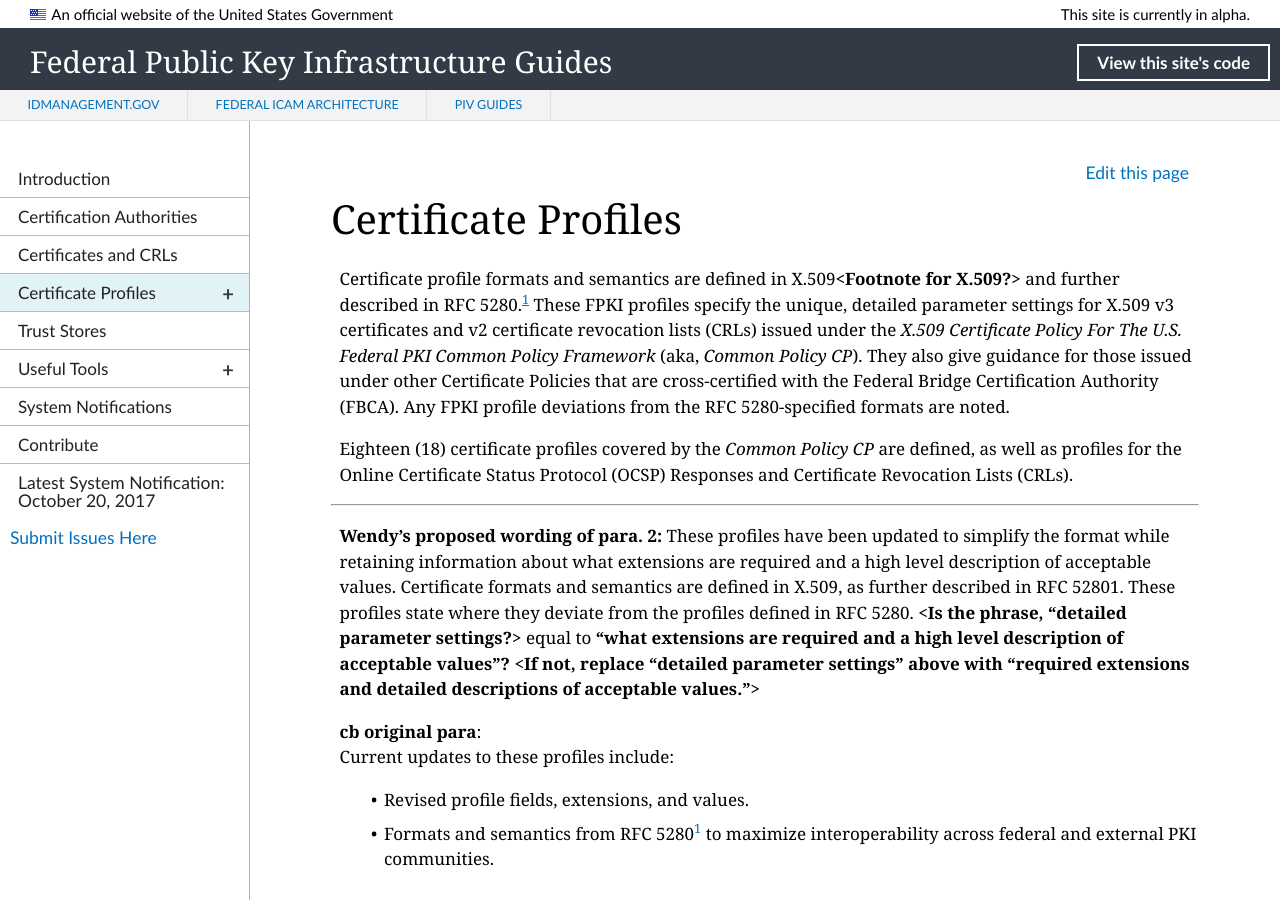
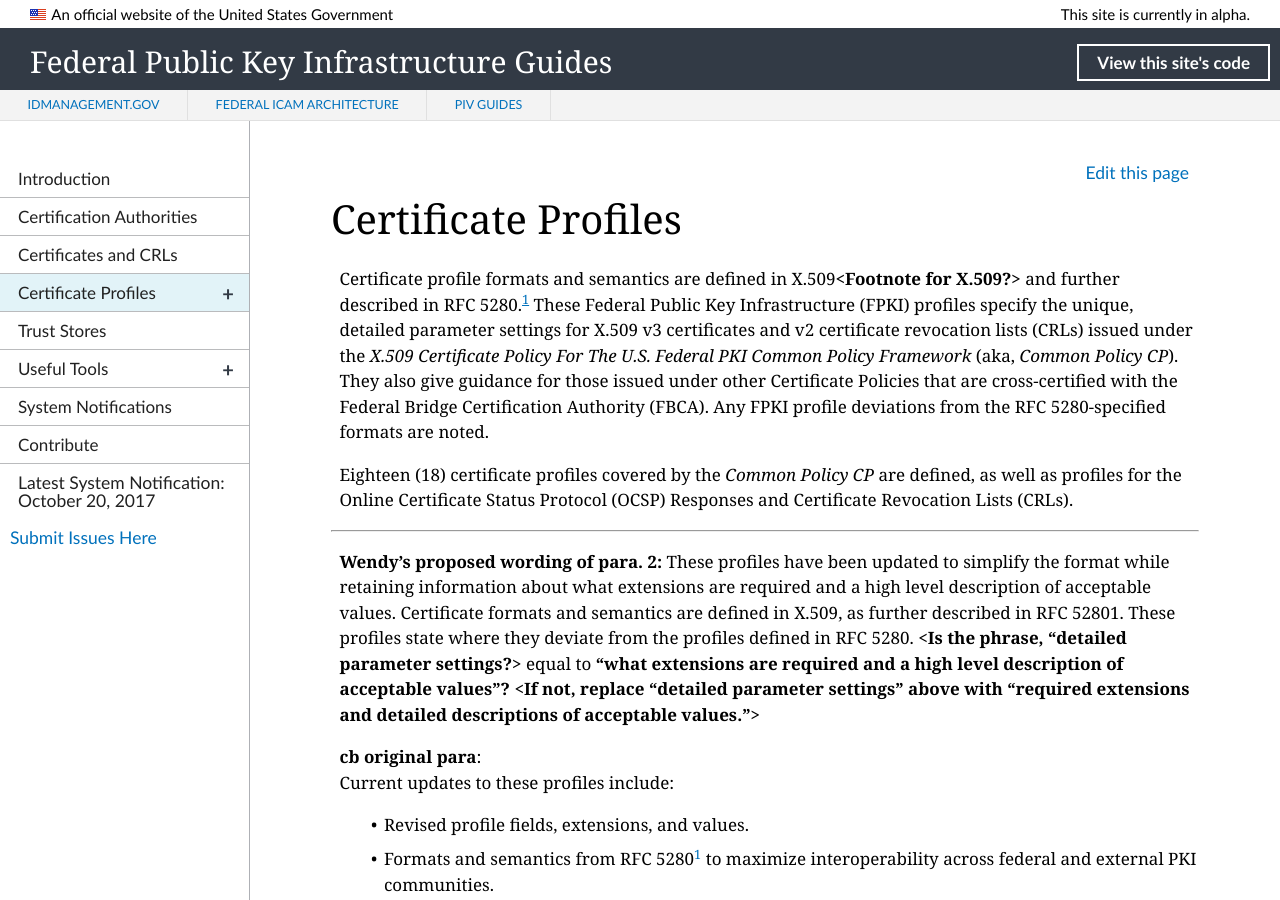
Before and after one commit to GSA/fpki-guides, a Jekyll site: the page built from pages/fpki_certificate_profiles.md, in a window 1280 px wide and 900 px high. Built offline with Jekyll 4.4.1, drawn with Linux system fonts in a browser that asks for light colours; nearby versions of some CDN libraries; library files that are not in the unit come from our copies.

Commit message:
Update fpki_certificate_profiles.md

```diff
--- a/pages/fpki_certificate_profiles.md
+++ b/pages/fpki_certificate_profiles.md
@@ -4,7 +4,7 @@
 permalink: /certprofiles/
 ---
 
-Certificate profile formats and semantics are defined in X.509**<Footnote for X.509?>** and further described in RFC 5280.<sup>[1](#1)</sup> These FPKI profiles specify the unique, detailed parameter settings for X.509 v3 certificates and v2 certificate revocation lists (CRLs) issued under the _X.509 Certificate Policy For The U.S. Federal PKI Common Policy Framework_ (aka, _Common Policy CP_). They also give guidance for those issued under other Certificate Policies that are cross-certified with the Federal Bridge Certification Authority (FBCA). Any FPKI profile deviations from the RFC 5280-specified formats are noted.
+Certificate profile formats and semantics are defined in X.509**<Footnote for X.509?>** and further described in RFC 5280.<sup>[1](#1)</sup> These Federal Public Key Infrastructure (FPKI) profiles specify the unique, detailed parameter settings for X.509 v3 certificates and v2 certificate revocation lists (CRLs) issued under the _X.509 Certificate Policy For The U.S. Federal PKI Common Policy Framework_ (aka, _Common Policy CP_). They also give guidance for those issued under other Certificate Policies that are cross-certified with the Federal Bridge Certification Authority (FBCA). Any FPKI profile deviations from the RFC 5280-specified formats are noted.
 
 Eighteen (18) certificate profiles covered by the _Common Policy CP_ are defined, as well as profiles for the Online Certificate Status Protocol (OCSP) Responses and Certificate Revocation Lists (CRLs).
 
```
